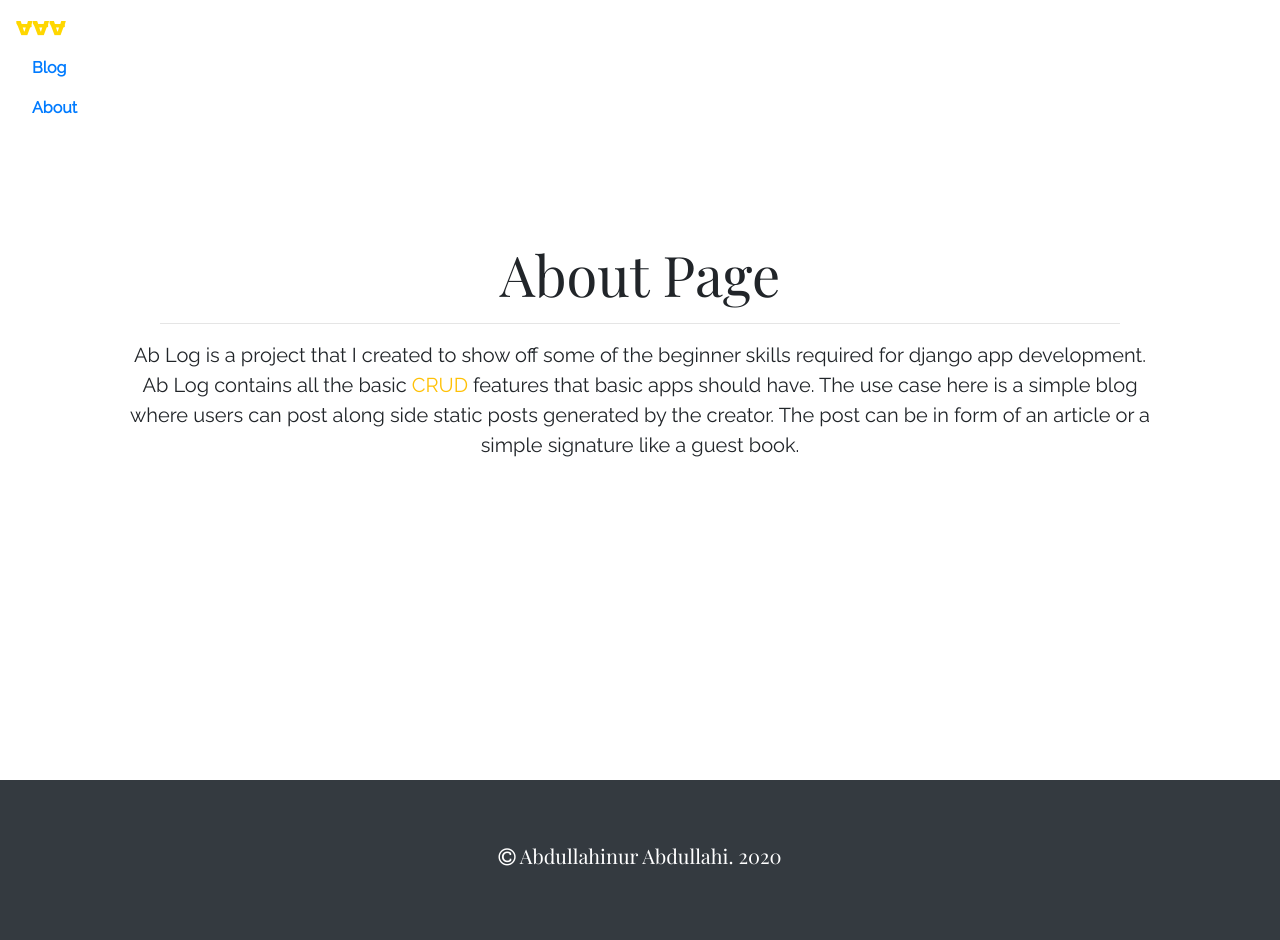
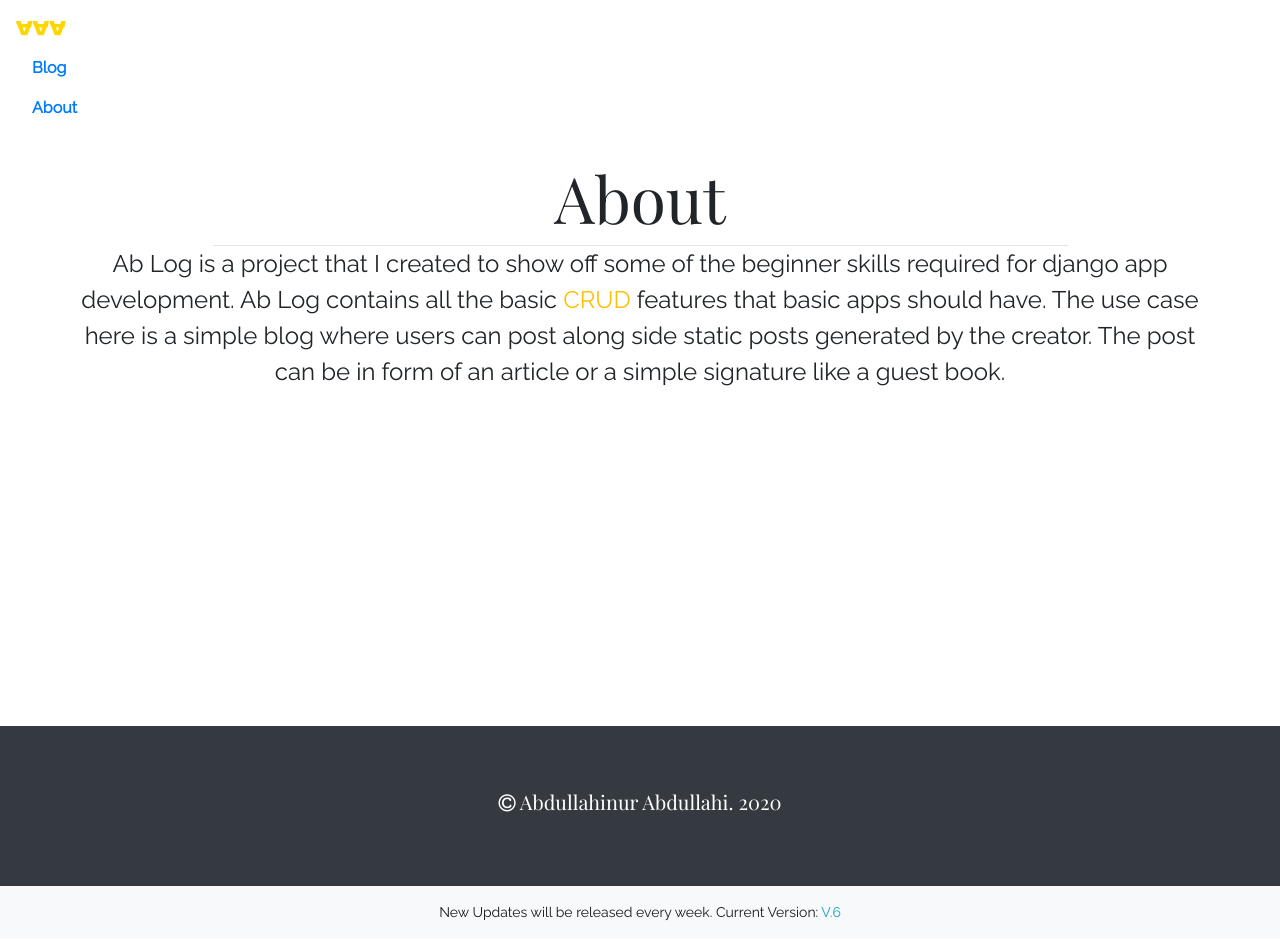
Before and after one commit to SandyAbdullahi/django-blog, a Django app: page /about/ in a window 1280 px wide. Run offline with Django 3.2, Linux system fonts and the light colour scheme; parts of the project's set-up code (start-up, migrations or seed data) failed here and were passed over; some libraries are stand-ins or nearby versions.

Commit message:
fix about page

```diff
--- a/static/css/styles.css
+++ b/static/css/styles.css
@@ -98,6 +98,15 @@
     width: 200px;
 }
 
+.about {
+    min-height: 80vh;
+    padding: 10rem 0rem 20rem 0rem;
+}
+.about hr {
+    margin: auto;
+    width: 75%;
+}
+
 footer {
     position: relative;
     bottom: 0px;
@@ -115,18 +124,13 @@
     .jumbotron p {
         font-size: 1.2rem;
     }
-    .about {
-        justify-content: center;
-        margin: 15rem 0rem 20rem 0rem;
-    }
-    .about p {
-        width: 80%;
-        margin: auto;
-    }
 
     .card-img-top {
         max-width: 35%;
         margin: auto;
+    }
+    .about p {
+        font-size: 1.2rem;
     }
 }
 
@@ -140,6 +144,12 @@
     }
     .jumbotron img {
         width: 400px;
+    }
+    .about h1 {
+        font-size: 4rem;
+    }
+    .about p {
+        font-size: 1.5rem;
     }
 }
 
--- a/templates/base.html
+++ b/templates/base.html
@@ -35,7 +35,7 @@
             {% endblock  %}
 
             {% include "include/footer.html" %}
-
+            {% include "include/messages.html" %}
         </div>
     </div>
 
--- a/templates/include/messages.html
+++ b/templates/include/messages.html
@@ -1,6 +1,6 @@
 <nav class="navbar navbar-expand navbar-light bg-light">
     <div class="nav navbar-nav mx-auto">
-        <small class="nav-item nav-link active">New Updates will be released every week. Current Version: <span class="text-info">V37</span></small>
+        <small class="nav-item nav-link active">New Updates will be released every week. Current Version: <span class="text-info">V.6</span></small>
 
     </div>
 </nav>
--- a/templates/pages/about.html
+++ b/templates/pages/about.html
@@ -1,15 +1,11 @@
 {% extends 'base.html' %}
 
 {% block content %}
-    <div class="about text-center ">
-        <div class="about">
-            <h1 class="display-4">About Page</h1>
-            <hr class="w-75 mx-auto">
-            <div class="row justify-content-center">
-                <div class="col-12">
-                    <p class="lead">Ab Log is a project that I created to show off some of the beginner skills required for django app development. Ab Log contains all the basic <a href="https://stackify.com/what-are-crud-operations/"><span class="text-warning">CRUD</span></a> features that basic apps should have. The use case here is a simple blog where users can post along side static posts generated by the creator. The post can be in form of an article or a simple signature like a guest book.</p>
-                </div>
+    <div class="about container">
+            <div class="text-center">
+                <h1>About</h1>
+                <hr>
+                <p>Ab Log is a project that I created to show off some of the beginner skills required for django app development. Ab Log contains all the basic <a href="https://stackify.com/what-are-crud-operations/"><span class="text-warning">CRUD</span></a> features that basic apps should have. The use case here is a simple blog where users can post along side static posts generated by the creator. The post can be in form of an article or a simple signature like a guest book.</p>
             </div>
-        </div>
     </div>
 {% endblock  %}
```
